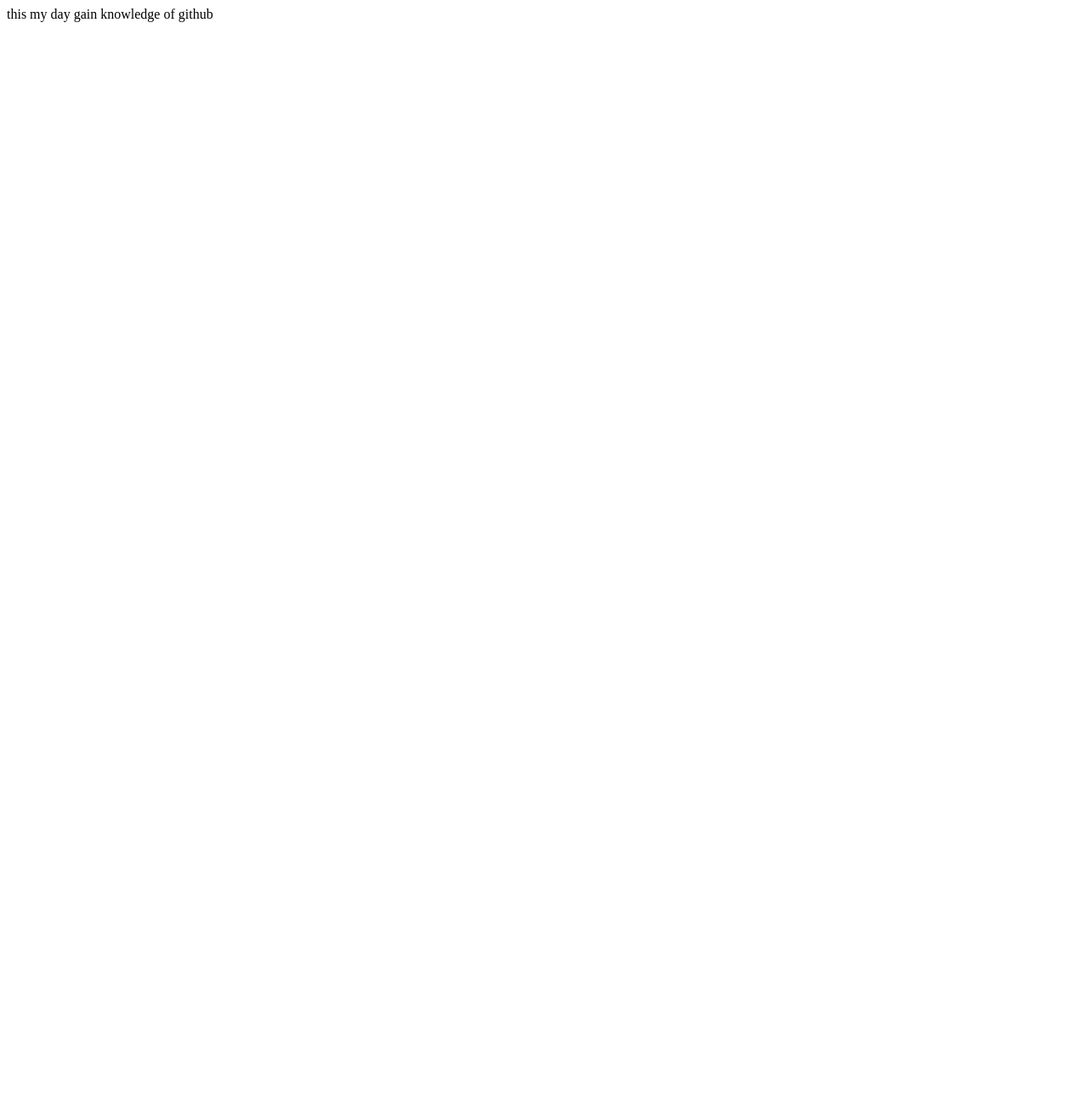
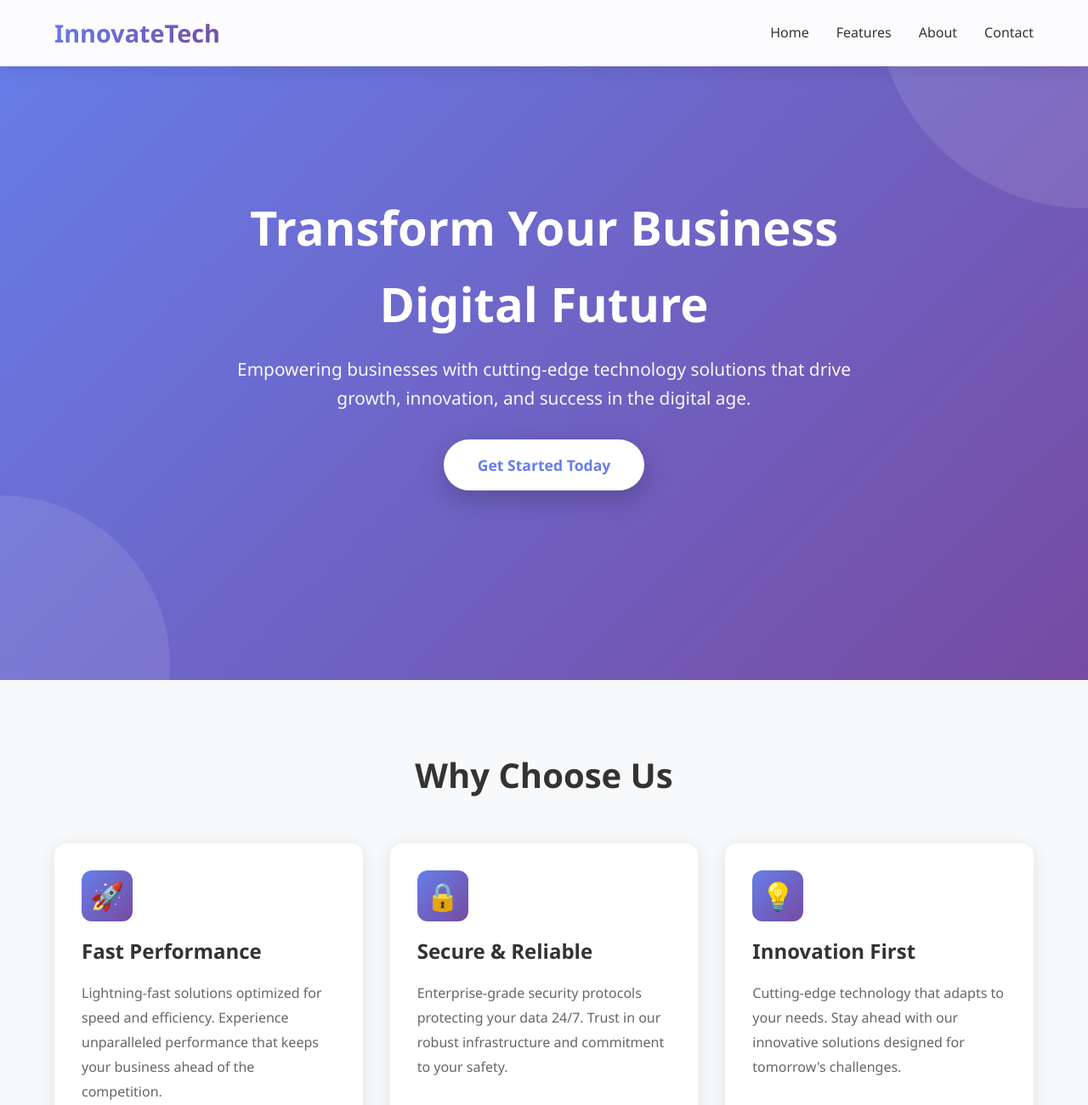
Before and after one commit to kashish0903/kashish-sunar, a plain HTML site: page index.html in a window 1280 px wide. Shown: the top 1300 px of the page at 85% size. Before the commit the page ends 800 px from the top, so only its background shows below. Drawn offline with Linux system fonts and the light colour scheme.

Commit message:
the ai generate for fun add in github

```diff
--- a/index.html
+++ b/index.html
@@ -1 +1,77 @@
-<p>this my day gain knowledge of github </p>
+<!DOCTYPE html>
+<html lang="en">
+
+<head>
+    <meta charset="UTF-8">
+    <meta name="viewport" content="width=device-width, initial-scale=1.0">
+    <title>InnovateTech - Transform Your Business</title>
+    <link rel="stylesheet" href="style.css">
+</head>
+
+<body>
+    <nav>
+        <div class="logo">InnovateTech</div>
+        <ul class="nav-links">
+            <li><a href="#home">Home</a></li>
+            <li><a href="#features">Features</a></li>
+            <li><a href="#stats">About</a></li>
+            <li><a href="#contact">Contact</a></li>
+        </ul>
+    </nav>
+
+    <section class="hero" id="home">
+        <div class="hero-content">
+            <h1>Transform Your Business Digital Future</h1>
+            <p>Empowering businesses with cutting-edge technology solutions that drive growth, innovation, and success
+                in the digital age.</p>
+            <a href="#features" class="cta-button">Get Started Today</a>
+        </div>
+    </section>
+
+    <section class="features" id="features">
+        <h2 class="section-title">Why Choose Us</h2>
+        <div class="features-grid">
+            <div class="feature-card">
+                <div class="feature-icon">🚀</div>
+                <h3>Fast Performance</h3>
+                <p>Lightning-fast solutions optimized for speed and efficiency. Experience unparalleled performance that
+                    keeps your business ahead of the competition.</p>
+            </div>
+            <div class="feature-card">
+                <div class="feature-icon">🔒</div>
+                <h3>Secure & Reliable</h3>
+                <p>Enterprise-grade security protocols protecting your data 24/7. Trust in our robust infrastructure and
+                    commitment to your safety.</p>
+            </div>
+            <div class="feature-card">
+                <div class="feature-icon">💡</div>
+                <h3>Innovation First</h3>
+                <p>Cutting-edge technology that adapts to your needs. Stay ahead with our innovative solutions designed
+                    for tomorrow's challenges.</p>
+            </div>
+            <div class="feature-card">
+                <div class="feature-icon">🎯</div>
+                <h3>Targeted Solutions</h3>
+                <p>Customized strategies tailored to your unique business goals. We understand that one size doesn't fit
+                    all in modern business.</p>
+            </div>
+            <div class="feature-card">
+                <div class="feature-icon">📊</div>
+                <h3>Data Analytics</h3>
+                <p>Powerful insights that drive informed decision-making. Transform your data into actionable
+                    intelligence for strategic growth.</p>
+            </div>
+            <div class="feature-card">
+                <div class="feature-icon">🤝</div>
+                <h3>24/7 Support</h3>
+                <p>Dedicated team always ready to assist you. Experience exceptional support that ensures your success
+                    every step of the way.</p>
+            </div>
+        </div>
+    </section>
+
+    <section class="stats" id="stats">
+        <h2 class="section-title">Our Impact in Numbers</h2>
+        <div class="stats-grid">
+            <div class="stat-item">
+                <div class="stat-number">500
--- /dev/null
+++ b/style.css
@@ -0,0 +1,287 @@
+* {
+    margin: 0;
+    padding: 0;
+    box-sizing: border-box;
+}
+
+body {
+    font-family: 'Segoe UI', Tahoma, Geneva, Verdana, sans-serif;
+    line-height: 1.6;
+    color: #333;
+    overflow-x: hidden;
+}
+
+/* Navigation */
+nav {
+    position: fixed;
+    width: 100%;
+    background: rgba(255, 255, 255, 0.98);
+    backdrop-filter: blur(10px);
+    padding: 1rem 5%;
+    display: flex;
+    justify-content: space-between;
+    align-items: center;
+    box-shadow: 0 2px 20px rgba(0, 0, 0, 0.1);
+    z-index: 1000;
+    transition: all 0.3s ease;
+}
+
+.logo {
+    font-size: 1.8rem;
+    font-weight: bold;
+    background: linear-gradient(135deg, #667eea 0%, #764ba2 100%);
+    -webkit-background-clip: text;
+    -webkit-text-fill-color: transparent;
+    background-clip: text;
+}
+
+.nav-links {
+    display: flex;
+    gap: 2rem;
+    list-style: none;
+}
+
+.nav-links a {
+    text-decoration: none;
+    color: #333;
+    font-weight: 500;
+    transition: color 0.3s;
+    position: relative;
+}
+
+.nav-links a:hover {
+    color: #667eea;
+}
+
+.nav-links a::after {
+    content: '';
+    position: absolute;
+    width: 0;
+    height: 2px;
+    bottom: -5px;
+    left: 0;
+    background: #667eea;
+    transition: width 0.3s;
+}
+
+.nav-links a:hover::after {
+    width: 100%;
+}
+
+/* Hero Section */
+.hero {
+    min-height: 100vh;
+    background: linear-gradient(135deg, #667eea 0%, #764ba2 100%);
+    display: flex;
+    align-items: center;
+    justify-content: center;
+    text-align: center;
+    color: white;
+    padding: 2rem;
+    position: relative;
+    overflow: hidden;
+}
+
+.hero::before {
+    content: '';
+    position: absolute;
+    width: 500px;
+    height: 500px;
+    background: rgba(255, 255, 255, 0.1);
+    border-radius: 50%;
+    top: -250px;
+    right: -250px;
+    animation: float 6s ease-in-out infinite;
+}
+
+.hero::after {
+    content: '';
+    position: absolute;
+    width: 400px;
+    height: 400px;
+    background: rgba(255, 255, 255, 0.1);
+    border-radius: 50%;
+    bottom: -200px;
+    left: -200px;
+    animation: float 8s ease-in-out infinite;
+}
+
+@keyframes float {
+
+    0%,
+    100% {
+        transform: translateY(0px);
+    }
+
+    50% {
+        transform: translateY(-20px);
+    }
+}
+
+.hero-content {
+    max-width: 800px;
+    z-index: 1;
+    animation: fadeInUp 1s ease-out;
+}
+
+@keyframes fadeInUp {
+    from {
+        opacity: 0;
+        transform: translateY(30px);
+    }
+
+    to {
+        opacity: 1;
+        transform: translateY(0);
+    }
+}
+
+.hero h1 {
+    font-size: 3.5rem;
+    margin-bottom: 1rem;
+    font-weight: 700;
+}
+
+.hero p {
+    font-size: 1.3rem;
+    margin-bottom: 2rem;
+    opacity: 0.95;
+}
+
+.cta-button {
+    display: inline-block;
+    padding: 1rem 2.5rem;
+    background: white;
+    color: #667eea;
+    text-decoration: none;
+    border-radius: 50px;
+    font-weight: 600;
+    font-size: 1.1rem;
+    transition: all 0.3s;
+    box-shadow: 0 10px 30px rgba(0, 0, 0, 0.2);
+}
+
+.cta-button:hover {
+    transform: translateY(-3px);
+    box-shadow: 0 15px 40px rgba(0, 0, 0, 0.3);
+}
+
+/* Features Section */
+.features {
+    padding: 5rem 5%;
+    background: #f8f9fa;
+}
+
+.section-title {
+    text-align: center;
+    font-size: 2.5rem;
+    margin-bottom: 3rem;
+    color: #333;
+}
+
+.features-grid {
+    display: grid;
+    grid-template-columns: repeat(auto-fit, minmax(300px, 1fr));
+    gap: 2rem;
+    max-width: 1200px;
+    margin: 0 auto;
+}
+
+.feature-card {
+    background: white;
+    padding: 2rem;
+    border-radius: 15px;
+    box-shadow: 0 5px 20px rgba(0, 0, 0, 0.1);
+    transition: all 0.3s;
+    cursor: pointer;
+}
+
+.feature-card:hover {
+    transform: translateY(-10px);
+    box-shadow: 0 15px 40px rgba(0, 0, 0, 0.15);
+}
+
+.feature-icon {
+    width: 60px;
+    height: 60px;
+    background: linear-gradient(135deg, #667eea 0%, #764ba2 100%);
+    border-radius: 12px;
+    display: flex;
+    align-items: center;
+    justify-content: center;
+    font-size: 2rem;
+    margin-bottom: 1rem;
+}
+
+.feature-card h3 {
+    font-size: 1.5rem;
+    margin-bottom: 1rem;
+    color: #333;
+}
+
+.feature-card p {
+    color: #666;
+    line-height: 1.8;
+}
+
+/* Stats Section */
+.stats {
+    padding: 5rem 5%;
+    background: linear-gradient(135deg, #667eea 0%, #764ba2 100%);
+    color: white;
+}
+
+.stats-grid {
+    display: grid;
+    grid-template-columns: repeat(auto-fit, minmax(200px, 1fr));
+    gap: 2rem;
+    max-width: 1200px;
+    margin: 0 auto;
+    text-align: center;
+}
+
+.stat-item {
+    padding: 2rem;
+}
+
+.stat-number {
+    font-size: 3rem;
+    font-weight: bold;
+    margin-bottom: 0.5rem;
+}
+
+.stat-label {
+    font-size: 1.1rem;
+    opacity: 0.9;
+}
+
+/* Footer */
+footer {
+    background: #1a1a1a;
+    color: white;
+    padding: 3rem 5%;
+    text-align: center;
+}
+
+footer p {
+    opacity: 0.8;
+}
+
+/* Responsive */
+@media (max-width: 768px) {
+    .hero h1 {
+        font-size: 2.5rem;
+    }
+
+    .hero p {
+        font-size: 1.1rem;
+    }
+
+    .nav-links {
+        gap: 1rem;
+    }
+
+    .section-title {
+        font-size: 2rem;
+    }
+}
```
Also changed, not shown: script.js (added, +71 -0 lines).
